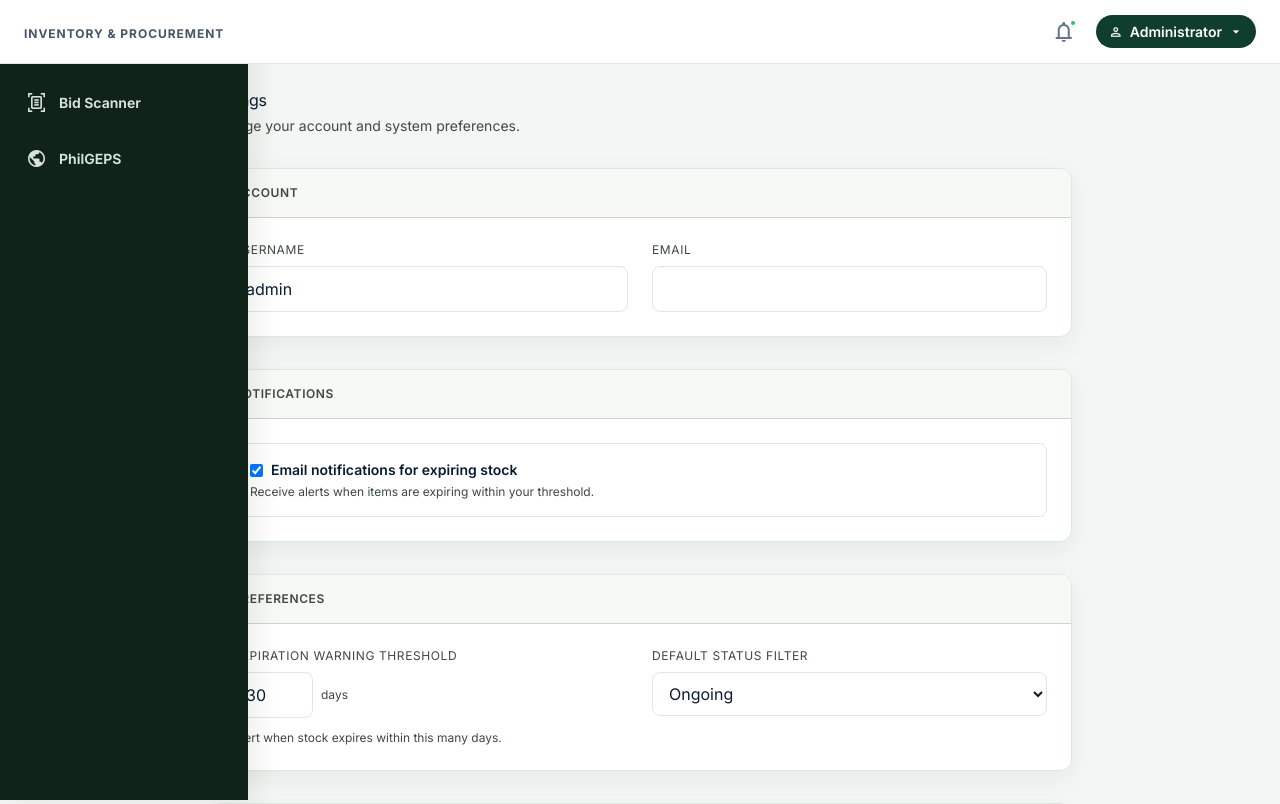
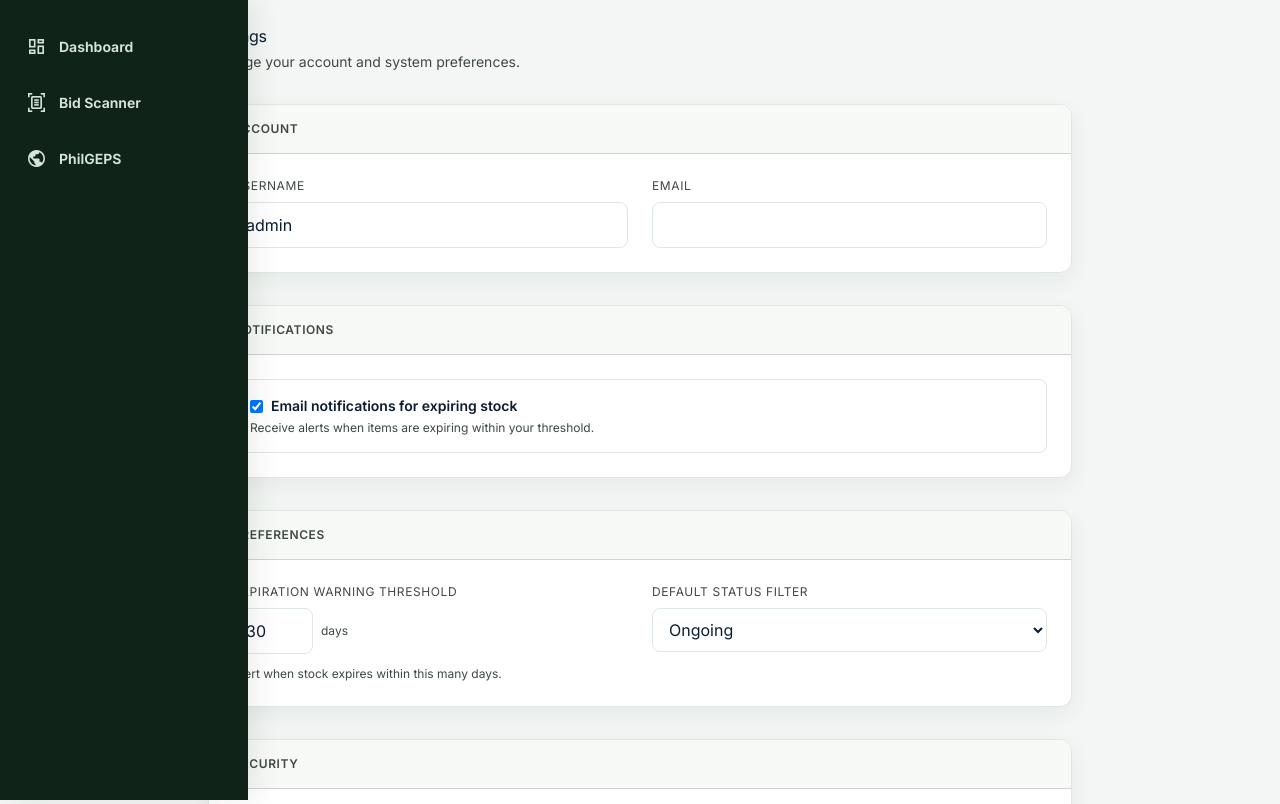
Before and after one commit to Sylphyyyy/final, a Flask app: page /settings/ in a window 1280 px wide. Shown: the top 804 px of the page. Run offline with Flask 3, Linux system fonts and the light colour scheme; the visitor is signed in with stand-in values (Sample User, id 1); parts of the project's set-up code (start-up, migrations or seed data) failed here and were passed over; some libraries are stand-ins or nearby versions.

Commit message:
Remove header element from settings view for continuous nav bar

```diff
--- a/app/templates/auth/settings.html
+++ b/app/templates/auth/settings.html
@@ -12,43 +12,6 @@
   <link href="{{ url_for('static', filename='styles.css') }}" rel="stylesheet">
 </head>
 <body class="bg-[#f8fafc]">
-  <!-- Top Utility Header (matching dashboard) -->
-  <header class="util-toolbar">
-    <div class="util-left">
-      <span class="util-label">INVENTORY &amp; PROCUREMENT</span>
-    </div>
-    <div class="util-right">
-      <button class="util-bell" aria-label="Notifications">
-        <span class="material-symbols-outlined">notifications</span>
-        <span class="util-status-dot"></span>
-      </button>
-      <div class="relative">
-        <button class="util-profile" aria-label="Account menu" id="adminMenuBtn" aria-expanded="false" aria-haspopup="true">
-          <span class="material-symbols-outlined util-avatar">person</span>
-          <span>Administrator</span>
-          <span class="material-symbols-outlined util-chevron">arrow_drop_down</span>
-        </button>
-        <div id="adminMenu" class="hidden absolute right-0 mt-2 w-56 rounded-lg border border-outline bg-surface-container-lowest shadow-xl z-50">
-          <div class="px-4 py-2 border-b border-outline/50">
-            <div class="flex items-center gap-2">
-              <span class="material-symbols-outlined text-[16px] text-primary">person</span>
-              <span class="font-label-md text-sm text-on-surface font-semibold">{{ session.get('username', 'Administrator') }}</span>
-            </div>
-            <p class="text-xs text-on-surface-variant mt-0.5">{{ user.email or 'No email set' }}</p>
-          </div>
-          <a href="{{ url_for('settings.settings') }}" class="flex items-center gap-2 px-4 py-3 text-sm font-body-sm text-on-surface hover:bg-surface-container-low transition-colors border-b border-outline/50 last:border-0">
-            <span class="material-symbols-outlined text-[16px] text-primary">settings</span>
-            <span>Settings</span>
-          </a>
-          <form method="POST" action="{{ url_for('auth.logout') }}" class="flex items-center gap-2 px-4 py-3 text-sm font-body-sm text-error hover:bg-error-container/10 transition-colors border-b-0">
-            <span class="material-symbols-outlined text-[16px] text-error">logout</span>
-            <span>Sign out</span>
-          </form>
-        </div>
-      </div>
-    </div>
-  </header>
-
   <div class="max-w-4xl mx-auto px-4 py-6 pb-24 md:pb-0">
     <!-- Page header -->
     <div class="flex flex-col gap-1 mb-8">
@@ -265,29 +228,5 @@
       </nav>
     </nav>
 
-    <script>
-      // Administrator dropdown menu
-    (function () {
-      const btn = document.getElementById('adminMenuBtn');
-      const menu = document.getElementById('adminMenu');
-      if (!btn || !menu) return;
-
-      btn.addEventListener('click', function (e) {
-        e.stopPropagation();
-        const expanded = btn.getAttribute('aria-expanded') === 'true';
-        btn.setAttribute('aria-expanded', String(!expanded));
-        menu.classList.toggle('hidden');
-      });
-
-      document.addEventListener('click', function () {
-        btn.setAttribute('aria-expanded', 'false');
-        menu.classList.add('hidden');
-      });
-
-      menu.addEventListener('click', function (e) {
-        e.stopPropagation();
-      });
-    })();
-  </script>
-</body>
+  </body>
 </html>
```
